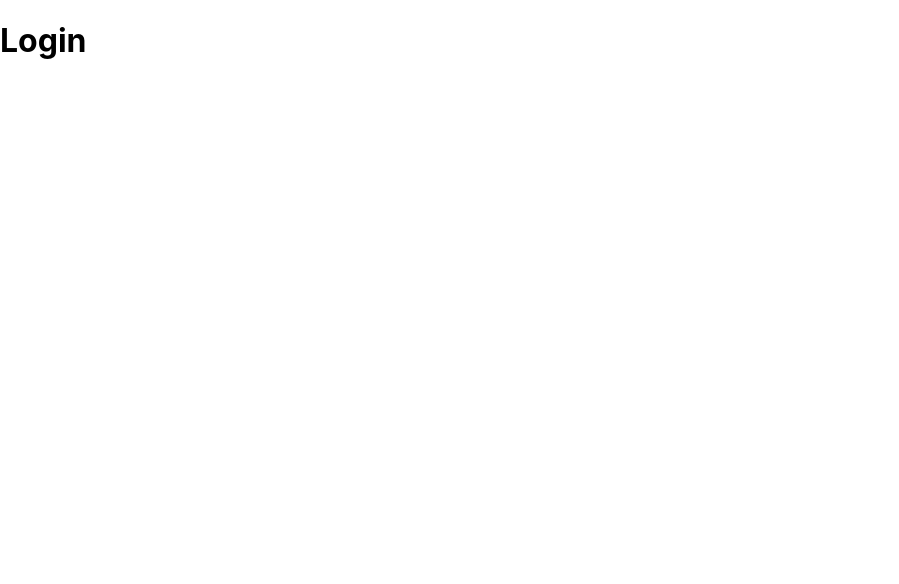
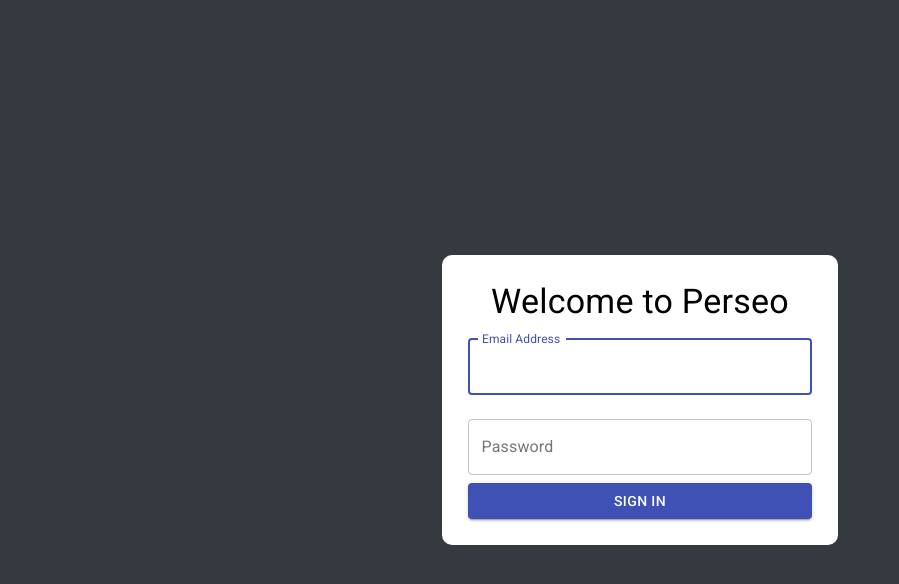
Before and after one commit to sampere15/perseo_react, a React (Create React App) app: page /Login in a window 1280 px wide. Shown: the top 584 px of the page, without its empty margins (0-899 px from the left). Built offline with nearby package versions, Linux system fonts and the light colour scheme.

Commit message:
Layout of Login page

```diff
--- a/package.json
+++ b/package.json
@@ -3,6 +3,7 @@
   "version": "0.1.0",
   "private": true,
   "dependencies": {
+    "@material-ui/core": "^4.11.0",
     "@testing-library/jest-dom": "^5.11.4",
     "@testing-library/react": "^11.1.0",
     "@testing-library/user-event": "^12.1.10",
@@ -13,6 +14,7 @@
     "react-scripts": "4.0.0",
     "redux": "^4.0.5",
     "redux-thunk": "^2.3.0",
+    "validate.js": "^0.13.1",
     "web-vitals": "^0.2.4"
   },
   "scripts": {
--- a/public/index.html
+++ b/public/index.html
@@ -24,7 +24,8 @@
       work correctly both with client-side routing and a non-root public URL.
       Learn how to configure a non-root public URL by running `npm run build`.
     -->
-    <title>React App</title>
+    <link rel="stylesheet" href="https://fonts.googleapis.com/css?family=Roboto:300,400,500,700&display=swap" />
+    <title>Perseo React</title>
   </head>
   <body>
     <noscript>You need to enable JavaScript to run this app.</noscript>
--- a/src/index.css
+++ b/src/index.css
@@ -1,13 +1,37 @@
 body {
   margin: 0;
+  padding: 0;
   font-family: -apple-system, BlinkMacSystemFont, 'Segoe UI', 'Roboto', 'Oxygen',
     'Ubuntu', 'Cantarell', 'Fira Sans', 'Droid Sans', 'Helvetica Neue',
     sans-serif;
   -webkit-font-smoothing: antialiased;
   -moz-osx-font-smoothing: grayscale;
+  background-color: #343a40;
+  font-size: 16px;
 }
 
 code {
   font-family: source-code-pro, Menlo, Monaco, Consolas, 'Courier New',
     monospace;
 }
+
+.box-center-vertically {
+  display: flex;
+  height: 100vh;
+  align-items: center;
+}
+
+.login-form {
+  background-color: #FFF;
+  display: flex;
+  flex-direction: column;
+  align-items: center;
+  padding: 1.6rem;
+  border-radius: 10px;
+}
+
+.span-error {
+  color: #de1111 !important;
+  font-weight: bold;
+  margin-bottom: 2rem !important;
+}
--- a/src/pages/Login.jsx
+++ b/src/pages/Login.jsx
@@ -1,9 +1,110 @@
-import React from 'react'
+import React, { useState, useEffect } from 'react';
+import Container from "@material-ui/core/Container";
+import TextField from "@material-ui/core/TextField";
+import Button from "@material-ui/core/Button";
+import Box from "@material-ui/core/Box";
+import Typography from "@material-ui/core/Typography";
+import validate from "validate.js";
+import {
+  emailValidation,
+  requiredValidation
+} from "../utils/ValidationConstraints";
 
-export default function Login() {
+//  Redux
+import { useSelector } from "react-redux";
+
+export default function Login({history}) {
+  const [validationErrors, setValidationErrors] = useState(null);
+  const [formData, setFormData] = useState({email: "", password: ""});
+  const { auth } = useSelector(state => state.auth);
+
+  //  If user is logged we redirect to the main pagin
+  useEffect(() => {
+    if(auth) {
+      history.push("/");
+    }
+  }, [auth]);
+
+  //
+  const onSubmit = e => {
+    e.preventDefault();
+
+    //  Check validation
+    const validationResult = validate({
+      emailValidation: formData.email,
+      requiredValidation: formData.password
+    }, {emailValidation, requiredValidation});
+
+    console.log(validationResult);
+
+    setValidationErrors(validationResult);
+    if(validationResult) {  //  If error, we dont continue
+      return;
+    }
+
+    //  Send request
+
+  };
+
+  //  Function callen when input onChange event is fired
+  const onChange = e => {
+    //  We set key of formData with the value arrived
+    setFormData({
+      ...formData,
+      [e.target.name]: e.target.value
+    });
+  };
+
   return (
-    <div>
-      <h1>Login</h1>
-    </div>
+    <Container component="main" maxWidth="xs">
+      <Box className="box-center-vertically">
+        <div className="login-form">
+          <Typography variant="h4">Welcome to Perseo</Typography>
+          <form onSubmit={onSubmit}>
+            <TextField
+              className="border-error"
+              variant="outlined"
+              margin="normal"
+              // required
+              fullWidth
+              id="email"
+              label="Email Address"
+              name="email"
+              autoComplete="email"
+              onChange={e => onChange(e)}
+              autoFocus
+            />
+            {validationErrors && validationErrors.emailValidation
+            ? <span className="span-error">{validationErrors.emailValidation[0]}</span>
+            : null
+            }
+            <TextField
+              variant="outlined"
+              margin="normal"
+              // required
+              fullWidth
+              name="password"
+              label="Password"
+              type="password"
+              id="password"
+              autoComplete="current-password"
+              onChange={e => onChange(e)}
+            />
+            {validationErrors && validationErrors.requiredValidation
+            ? <span className="span-error">{validationErrors.requiredValidation[0]}</span>
+            : null
+            }
+            <Button
+              type="submit"
+              fullWidth
+              variant="contained"
+              color="primary"
+            >
+              Sign In
+            </Button>
+          </form>
+        </div>
+      </Box>
+    </Container>
   )
 }
--- /dev/null
+++ b/src/utils/ValidationConstraints.js
@@ -0,0 +1,19 @@
+export const requiredValidation = {
+  presence: {
+    allowEmpty: false,
+    message: "^This field is required",
+  },
+};
+
+export const emailValidation = {
+  email: {
+    message: "^This is not a valid email",
+  },
+};
+
+export const passwordValidation = {
+  presence: {
+    allowEmpty: false,
+    message: "^Password is required",
+  },
+};
```
Also changed, not shown: 1 other file (tests, documents, lock files or other folders).
